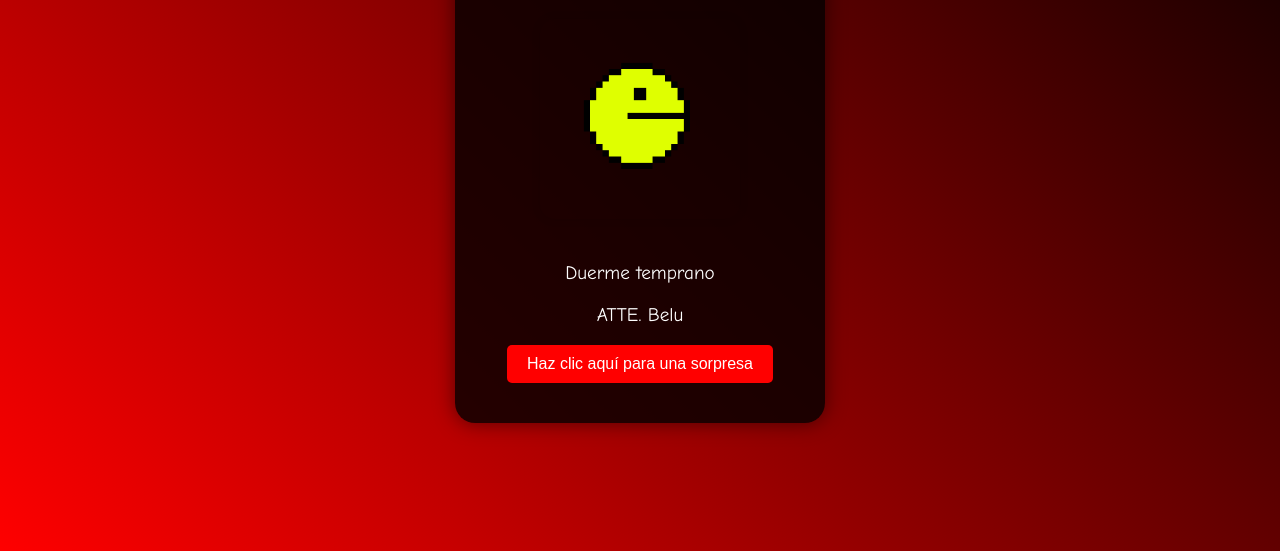
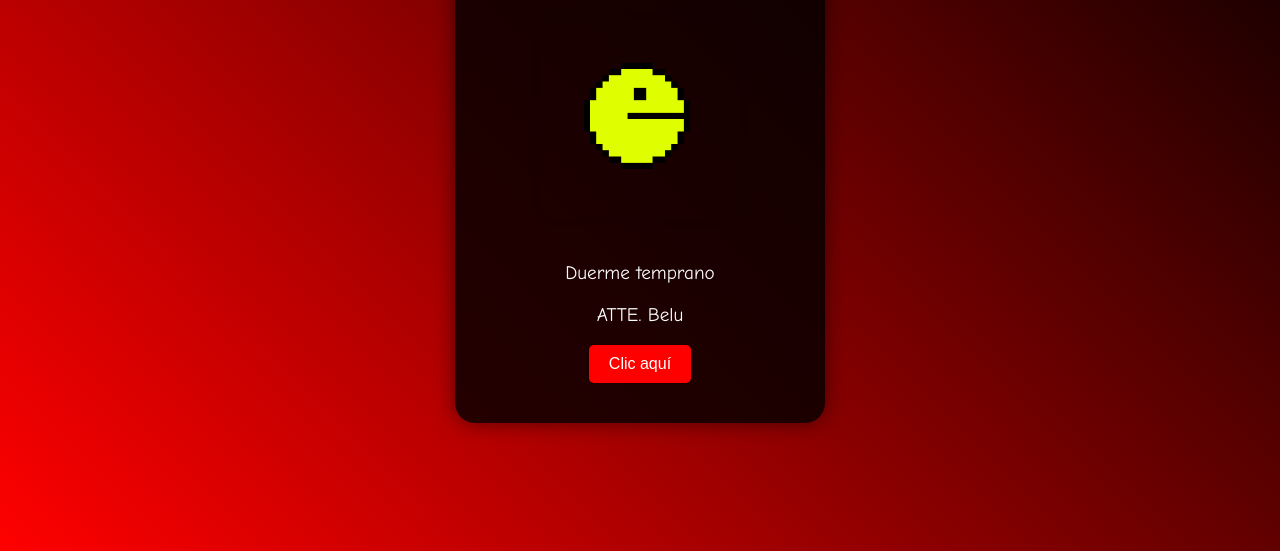
Before and after one commit to cherrybomb404/tilin, a plain HTML site: page index.html in a window 1280 px wide. Shown: the part 249-800 px from the top of the page. Drawn offline with Linux system fonts and the light colour scheme.

Commit message:
Update index.html

```diff
--- a/index.html
+++ b/index.html
@@ -14,7 +14,7 @@
              ontouchstart="changeImage()" ontouchend="revertImage()">
         <p>Duerme temprano</p>
         <p>ATTE. Belu</p>
-        <button onclick="showVideo()">Haz clic aquí para una sorpresa</button>
+        <button onclick="showVideo()">Clic aquí</button>
         <div id="extra-video" class="hidden">
             <iframe width="560" height="315" src="https://www.youtube.com/embed/4U8StlRofRE" frameborder="0" allow="accelerometer; autoplay; clipboard-write; encrypted-media; gyroscope; picture-in-picture" allowfullscreen></iframe>
         </div>
```
